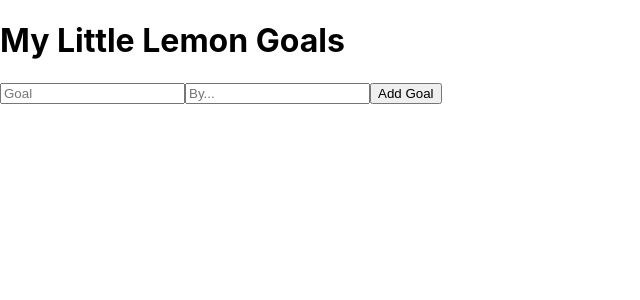
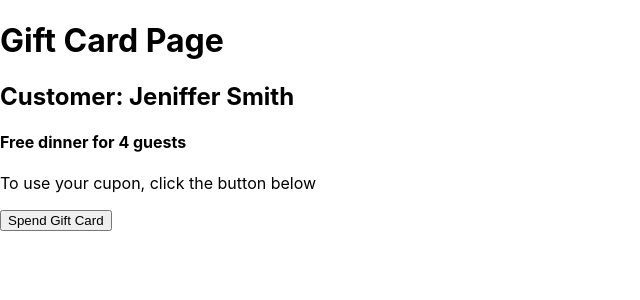
Before and after one commit to podestal/first-app, a React (Create React App) app: page / in a window 1280 px wide. Shown: the top 300 px of the page, without its empty margins (0-640 px from the left). Built offline with nearby package versions, Linux system fonts and the light colour scheme.

Commit message:
gift card

```diff
--- a/src/App.js
+++ b/src/App.js
@@ -16,7 +16,8 @@ import LowCalorieDesserts from './components/LowCalorieDesserts';
 import { Routes, Route, Link} from 'react-router-dom'
 import { useUser } from './context/UserContext';
 import UseStateHook from './hooks/UseStateHook';
-import LittleLemonGoals from './components/LittleLemonGoals';
+import GiftCard from './hooks/GiftCard';
+import LittleLemonGoals from './hooks/LittleLemonGoals';
 
 const Btn = () => {
 
@@ -77,7 +78,8 @@ function App(props) {
     // <SignupForm />
     // <LoggedInUser />
     // <UseStateHook />
-    <LittleLemonGoals />
+    // <LittleLemonGoals />
+    <GiftCard />
   )
 }
 
--- /dev/null
+++ b/src/hooks/GiftCard.js
@@ -0,0 +1,35 @@
+import React from "react"
+
+const GiftCard = () => {
+
+    const [card, setCard] = React.useState({
+        customer: "Jeniffer Smith",
+        guests: 4,
+        used: false
+    })
+
+    const handleUseGiftCard = () => {
+        setCard({...card, used: true})
+    }
+
+    return (
+        <div>
+            <h1>Gift Card Page</h1>
+            <h2>Customer: {card.customer}</h2>
+            {!card.used ?
+                <div>
+                    <h4>Free dinner for {card.guests} guests</h4>
+                    <p>To use your cupon, click the button below</p>
+                    <button onClick={handleUseGiftCard}>Spend Gift Card</button>
+                </div>
+                :
+                <div>
+                    <h4>Your coupon has been used</h4>
+                    <p>Please visit our restaurant to renew your gift card</p>
+                </div>
+            }
+        </div>
+    )
+}
+
+export default GiftCard
```
Also changed, not shown: src/hooks/LittleLemonGoals.js (renamed from src/components/LittleLemonGoals.js).
